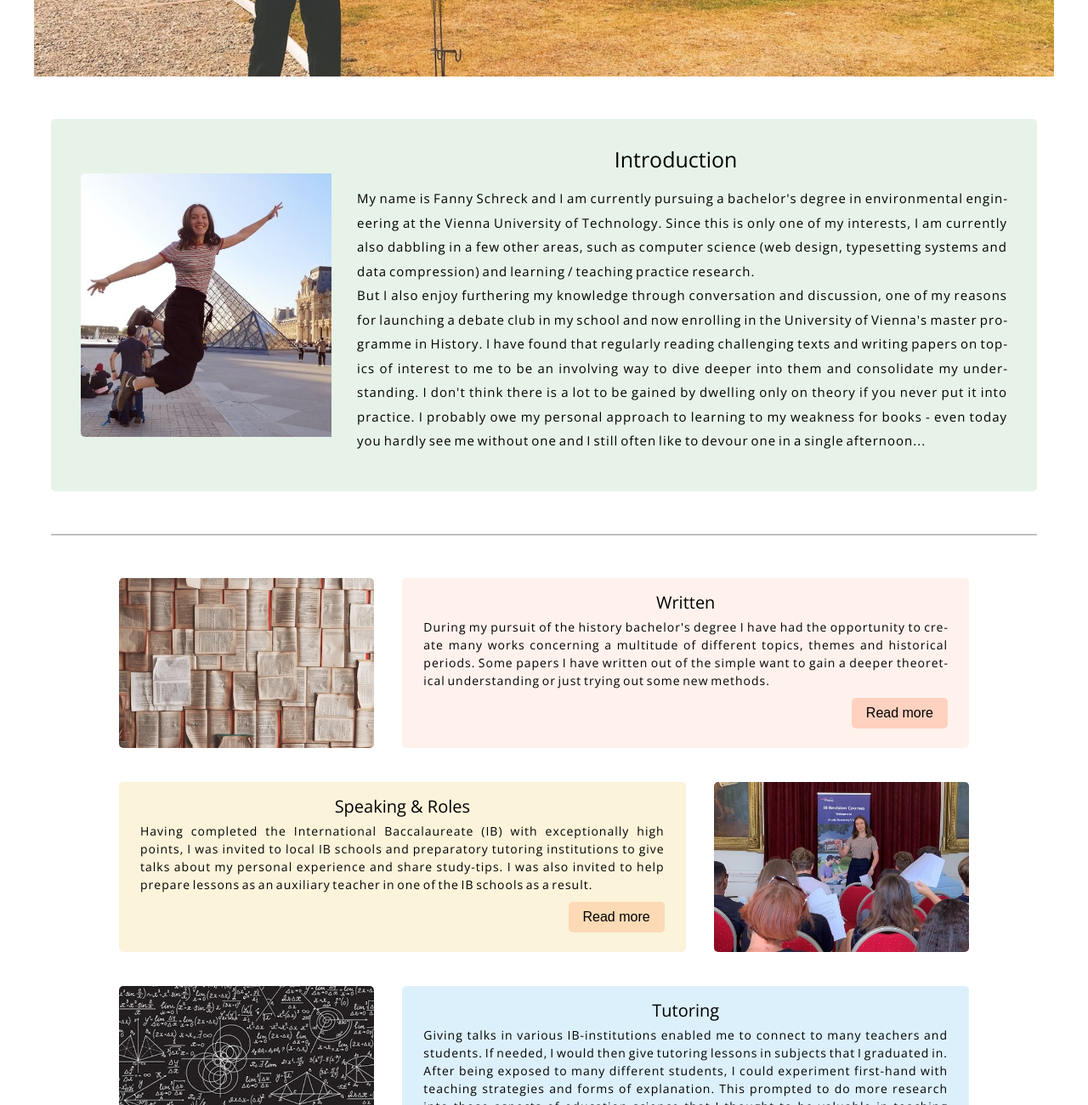
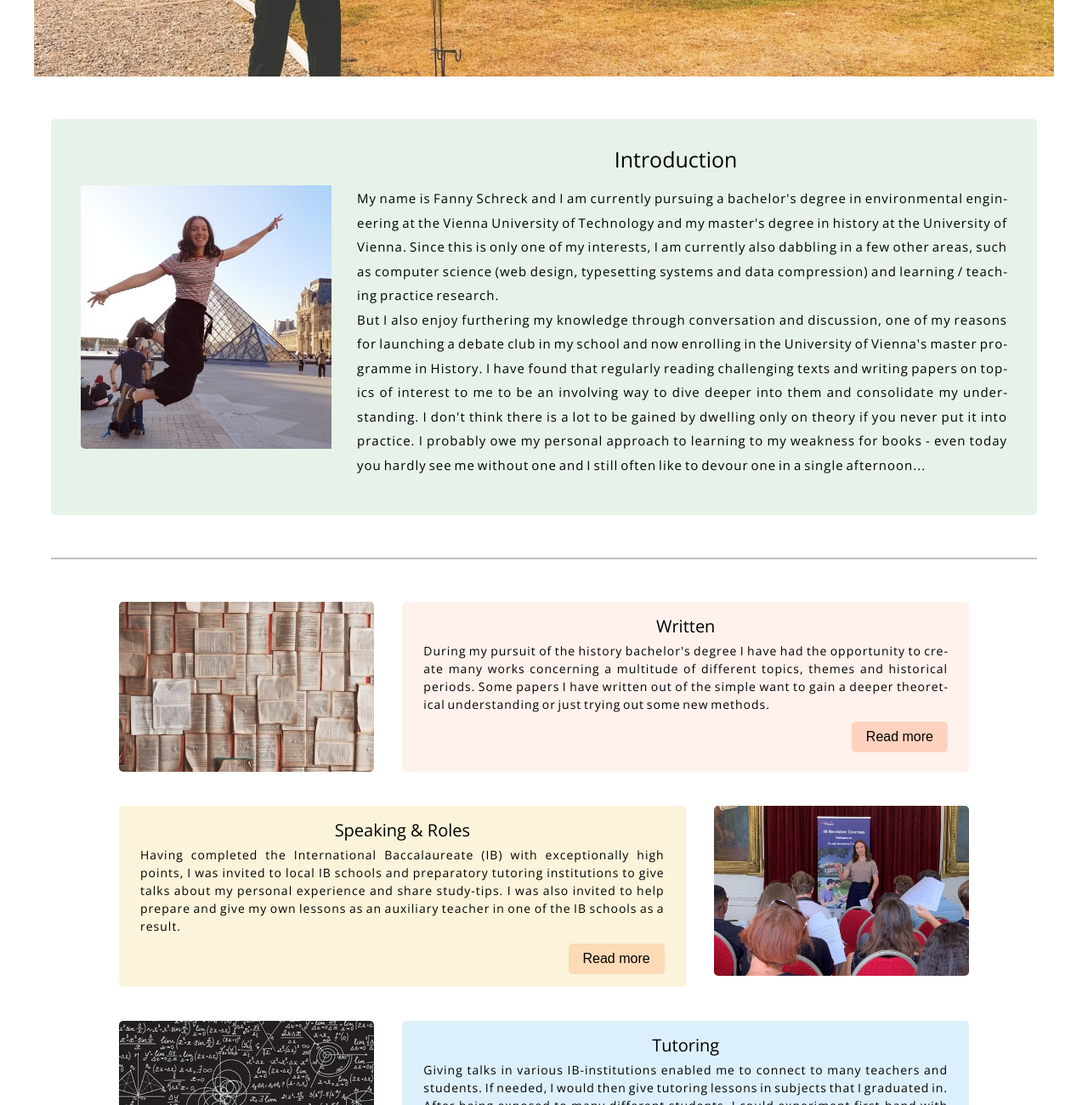
Before and after one commit to Franny-Schreck/Franny-Schreck.github.io, a plain HTML site: page index.html in a window 1280 px wide. Shown: the part 560-1860 px from the top of the page at 85% size. Drawn offline with nearby package versions, Linux system fonts and the light colour scheme; no server answers.

Commit message:
Fix spelling

```diff
--- a/index.html
+++ b/index.html
@@ -85,7 +85,7 @@
         <img class="profile" src="images/jump.jpeg" alt="My IB talk"/>
         <h2 class="card">Introduction</h2>
         <section class="card">
-        <p id="introduction"  data-aos="fade-up" style="font-size: 15px;"> My name is Fanny Schreck and I am currently pursuing a bachelor's degree in environmental engineering at the Vienna University of Technology. Since this is only one of my interests, I am currently also dabbling in a few other areas, such as computer science (web design, typesetting systems and data compression) and learning / teaching practice research.<br>
+        <p id="introduction"  data-aos="fade-up" style="font-size: 15px;"> My name is Fanny Schreck and I am currently pursuing a bachelor's degree in environmental engineering at the Vienna University of Technology and my master's degree in history at the University of Vienna. Since this is only one of my interests, I am currently also dabbling in a few other areas, such as computer science (web design, typesetting systems and data compression) and learning / teaching practice research.<br>
 
         But I also enjoy furthering my knowledge through conversation and discussion, one of my reasons for launching a debate club in my school and now enrolling in the University of Vienna's master programme in History. I have found that regularly reading challenging texts and writing papers on topics of interest to me to be an involving way to dive deeper into them and consolidate my understanding. I don't think there is a lot to be gained by dwelling only on theory if you never put it into practice. I probably owe my personal approach to learning to my weakness for books - even today you hardly see me without one and I still often like to devour one in a single afternoon...</p>
       </section>
@@ -106,7 +106,7 @@
       <div class="image"><img src="images/speaking.jpg"></div>
       <div class="text" style="background-color: #fbf3da;">
         <h3>Speaking &amp; Roles </h3>
-        <p>Having completed the International Baccalaureate (IB) with exceptionally high points, I was invited to local IB schools and preparatory tutoring institutions to give talks about my personal experience and share study-tips.  I was also invited to help prepare lessons as an auxiliary teacher in one of the IB schools as a result. </p>
+        <p>Having completed the International Baccalaureate (IB) with exceptionally high points, I was invited to local IB schools and preparatory tutoring institutions to give talks about my personal experience and share study-tips.  I was also invited to help prepare and give my own lessons as an auxiliary teacher in one of the IB schools as a result. </p>
         <a href="experience.html"><button id="two">Read more</button></a>
       </div>
     </div>
```
